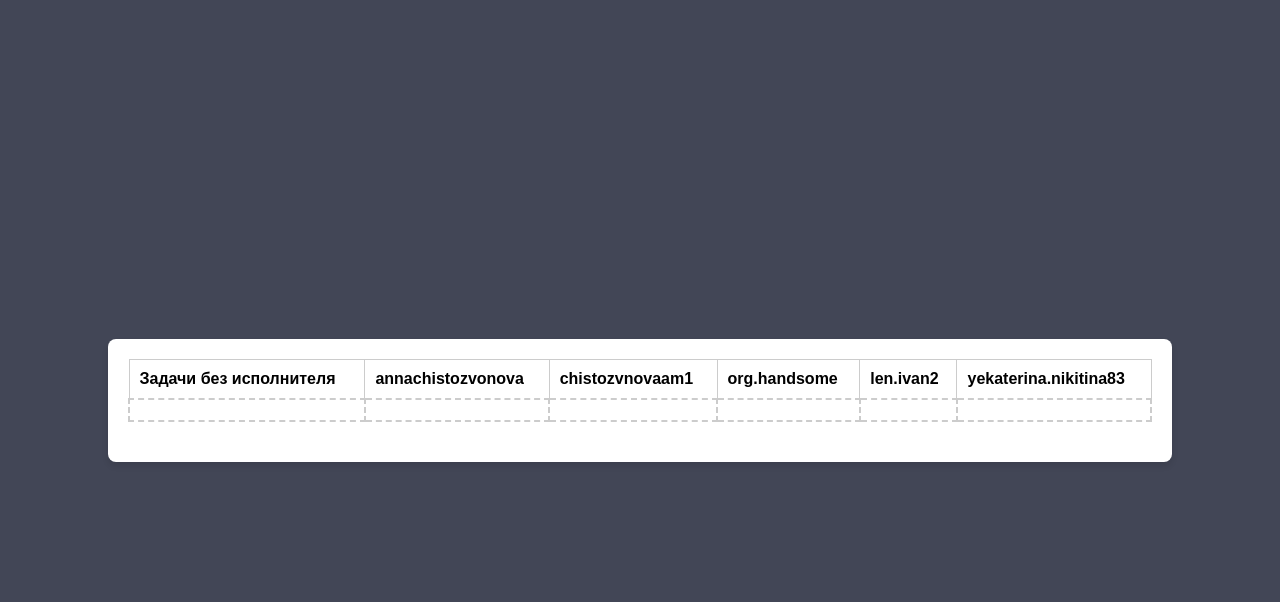
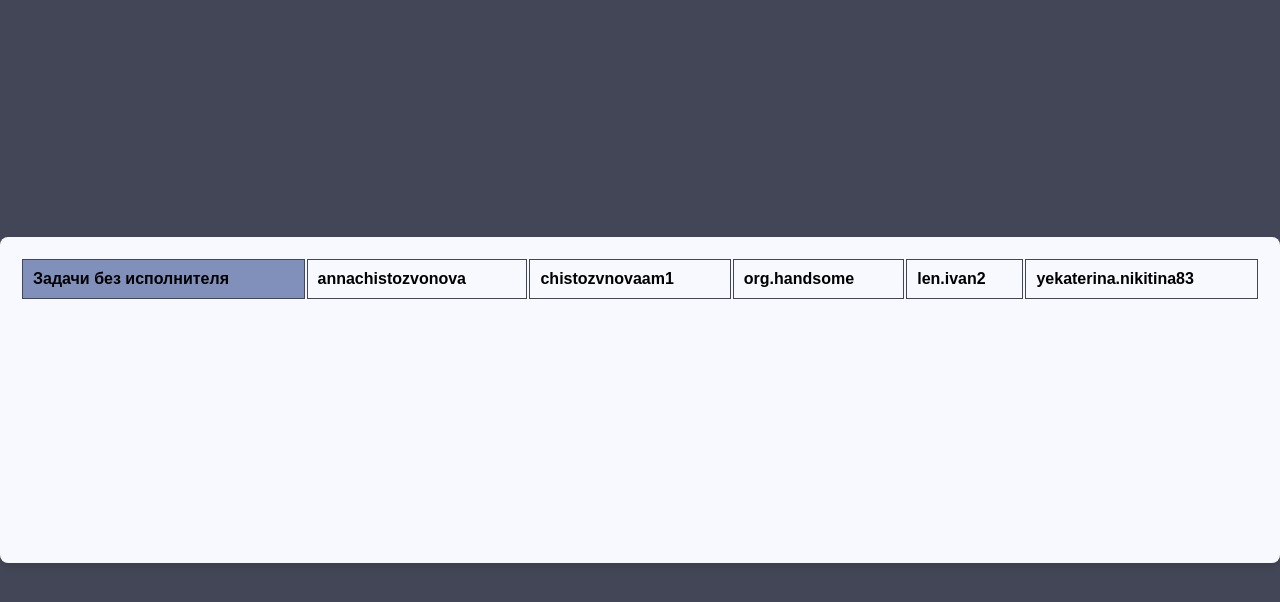
Before and after one commit to Innlock/task_distribution, a Flask app: page / in a window 1280 px wide. Shown: the top 602 px of the page. Run offline with Flask 3, Linux system fonts and the light colour scheme; lists and menus that the app fills with data are empty; parts of the project's set-up code (start-up, migrations or seed data) failed here and were passed over.

Commit message:
Фронтенд распределение

```diff
--- a/templates/distribution.html
+++ b/templates/distribution.html
@@ -18,39 +18,41 @@
         }
 
         .container {
-            width: 80%;
-            background-color: #fff;
+            width: 100%;
+            background-color: #F7F9FF;
             border-radius: 8px;
             box-shadow: 0 4px 6px rgba(0, 0, 0, 0.1);
             padding: 20px;
+            overflow-x: auto;
         }
 
         table {
             width: 100%;
-            border-collapse: collapse;
+            border-collapse: separate;
             margin-bottom: 20px;
             transition: border-left-color 0.3s ease;
         }
 
         th, td {
-            border: 1px solid #ccc;
+            border: 1px solid #424656;
             padding: 10px;
             text-align: left;
         }
 
         .task {
+            background-color: #E6F4F1;
             border: 1px solid #ccc;
             padding: 5px;
             margin-bottom: 5px;
-            background-color: #f9f9f9;
             cursor: move;
         }
 
         .drop-zone {
-            min-height: 50px;
-            border: 2px dashed #ccc;
+            height: 200px;
+            border: hidden;
             margin-bottom: 10px;
             padding: 10px;
+            overflow-y: auto;
         }
 
     </style>
@@ -61,7 +63,11 @@
         <thead>
         <tr>
             {% for performer, tasks in distribution.items() %}
-                <th>{{ performer.name if performer != 'NotAssigned' else "Задачи без исполнителя" }}</th>
+                {% if performer == 'NotAssigned' %}
+                    <th style="background-color: #8190BB">Задачи без исполнителя</th>
+                {% else %}
+                    <th>{{ performer.name }}</th>
+                {% endif %}
             {% endfor %}
         </tr>
         </thead>
@@ -71,7 +77,14 @@
                 <td class="drop-zone">
                     {% for task in tasks %}
                         <div class="task" draggable="true">
-                            {{ task.summary }}
+                            <div><strong>{{ task.summary }}</strong></div>
+                            {% if task.priority > 4 %}
+                                <div style="color: #CB4565"><em>Приоритет:</em> {{ task.priority }}</div>
+                            {% else %}
+                                <div><em>Приоритет:</em> {{ task.priority }}</div>
+                            {% endif %}
+                            <div><em>Оценка сложности:</em> {{ task.complexity }}</div>
+                            <div><em>Оценка времени:</em> {{ task.estimation }}</div>
                         </div>
                     {% endfor %}
                 </td>
```
Also changed, not shown: settings/database_init.py (+55 -1 lines).
